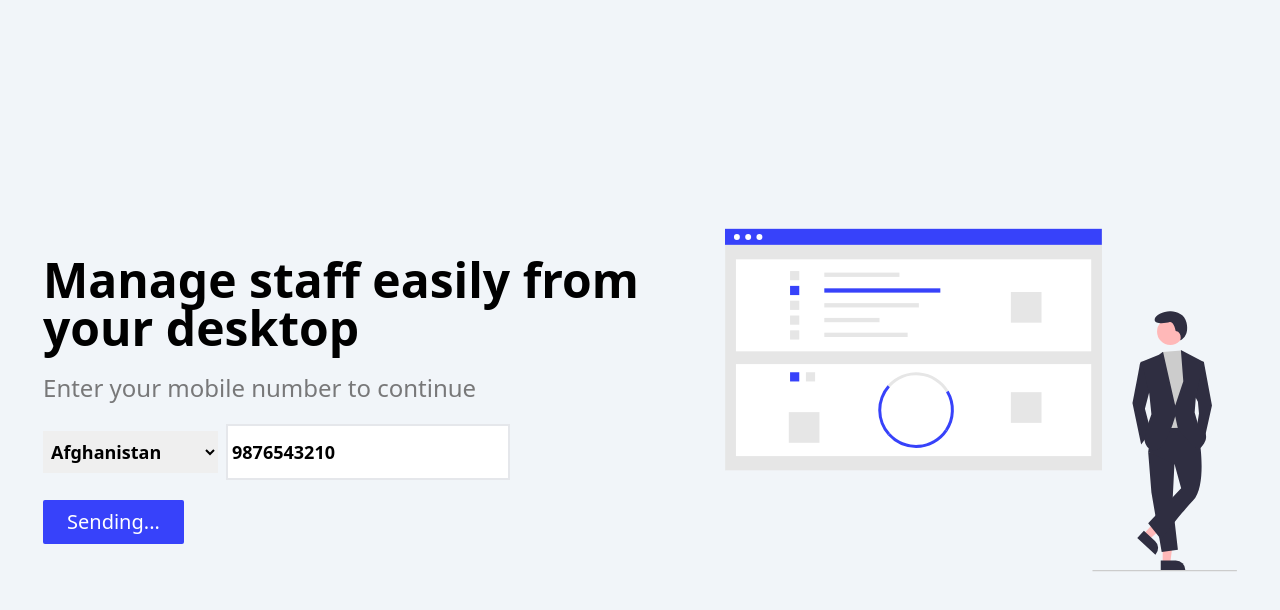
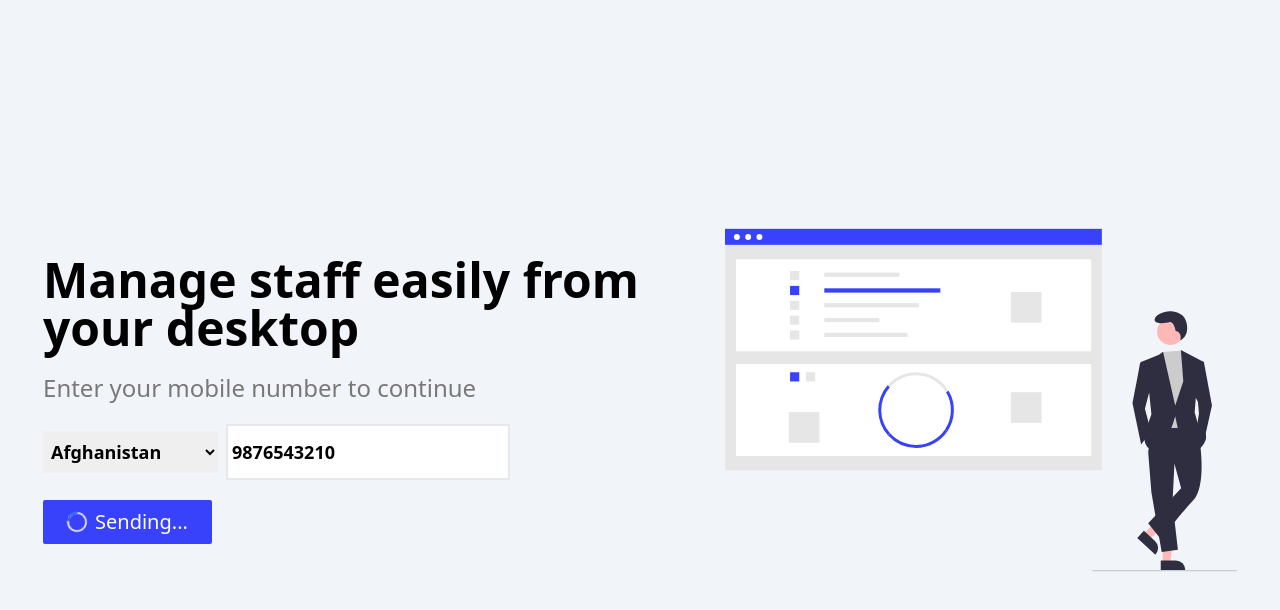
Before and after one commit to tarunfy/EasyStaff, a React (Create React App) app: page /login in a window 1280 px wide. Both pictures are taken after a click on the button "Continue". Shown: the top 610 px of the page. Built offline with nearby package versions, Linux system fonts and the light colour scheme.

Commit message:
added spinner

```diff
--- a/src/pages/Login.jsx
+++ b/src/pages/Login.jsx
@@ -9,7 +9,6 @@
     setLoading(true);
     setTimeout(() => {
       window.location.href = "/verify";
-      setLoading(false);
     }, 3000);
   };
 
@@ -47,7 +46,29 @@
             type="submit"
             className="mt-5 bg-primary-500 hover:shadow-md transition-all hover:scale-105 rounded-sm hover:shadow-gray-800 duration-300 ease-in-out text-xl font-sans font-medium text-white px-6 py-2"
           >
-            {loading ? "Sending..." : "Continue"}
+            {loading ? (
+              <div className="flex justify-center items-center">
+                <svg
+                  role="status"
+                  class="mr-2 w-5 h-5 text-gray-200 animate-spin  fill-blue-600"
+                  viewBox="0 0 100 101"
+                  fill="none"
+                  xmlns="http://www.w3.org/2000/svg"
+                >
+                  <path
+                    d="M100 50.5908C100 78.2051 77.6142 100.591 50 100.591C22.3858 100.591 0 78.2051 0 50.5908C0 22.9766 22.3858 0.59082 50 0.59082C77.6142 0.59082 100 22.9766 100 50.5908ZM9.08144 50.5908C9.08144 73.1895 27.4013 91.5094 50 91.5094C72.5987 91.5094 90.9186 73.1895 90.9186 50.5908C90.9186 27.9921 72.5987 9.67226 50 9.67226C27.4013 9.67226 9.08144 27.9921 9.08144 50.5908Z"
+                    fill="currentColor"
+                  />
+                  <path
+                    d="M93.9676 39.0409C96.393 38.4038 97.8624 35.9116 97.0079 33.5539C95.2932 28.8227 92.871 24.3692 89.8167 20.348C85.8452 15.1192 80.8826 10.7238 75.2124 7.41289C69.5422 4.10194 63.2754 1.94025 56.7698 1.05124C51.7666 0.367541 46.6976 0.446843 41.7345 1.27873C39.2613 1.69328 37.813 4.19778 38.4501 6.62326C39.0873 9.04874 41.5694 10.4717 44.0505 10.1071C47.8511 9.54855 51.7191 9.52689 55.5402 10.0491C60.8642 10.7766 65.9928 12.5457 70.6331 15.2552C75.2735 17.9648 79.3347 21.5619 82.5849 25.841C84.9175 28.9121 86.7997 32.2913 88.1811 35.8758C89.083 38.2158 91.5421 39.6781 93.9676 39.0409Z"
+                    fill="currentFill"
+                  />
+                </svg>
+                <p>Sending...</p>
+              </div>
+            ) : (
+              "Continue"
+            )}
           </button>
         </form>
       </div>
```
